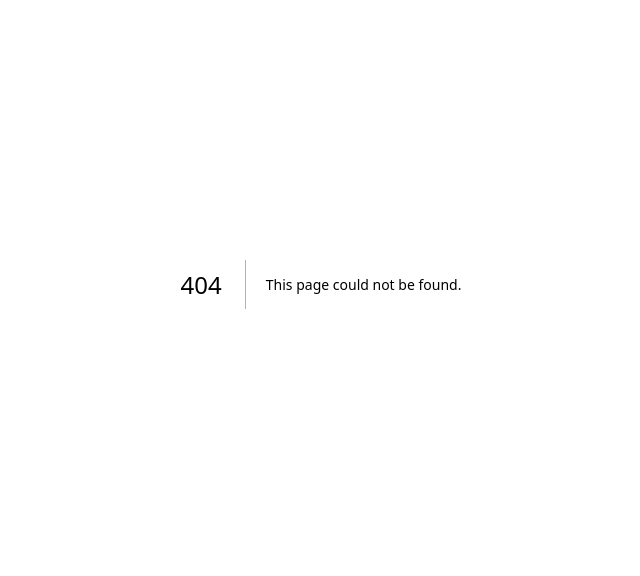
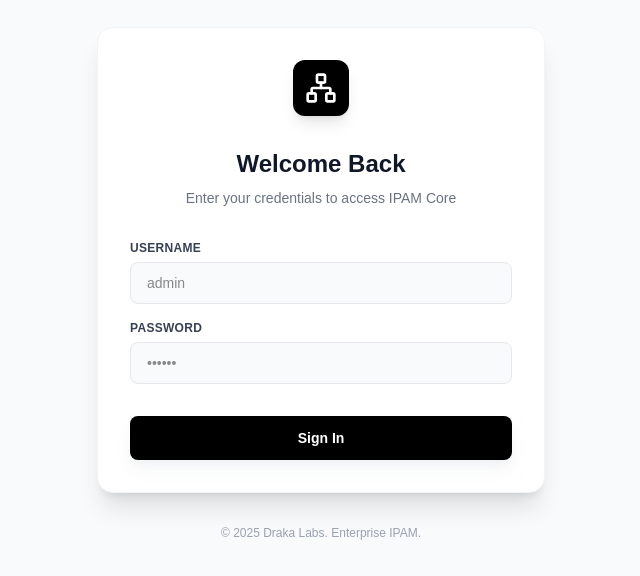
Before and after one commit to naeemAbdul-Aziz/ip-address-management-system, a Next.js app in the folder frontend/: page /login in a window 1280 px wide. Before the commit this address had no page. Shown: the part 116-692 px from the top of the page, without its empty margins (319-959 px from the left). Built offline with nearby package versions, Linux system fonts and the light colour scheme.

Commit message:
final mvp, ystem Status: The  features are effectively complete!
✅ Subnets/IPs (Core)
✅ IP Release (CRUD)
✅ Device Entity (Relations)
✅ Search (Discovery)
✅ Authentication (Security)

```diff
--- /dev/null
+++ b/frontend/app/login/page.tsx
@@ -0,0 +1,104 @@
+'use client';
+import React, { useState } from 'react';
+import { Network } from 'lucide-react';
+import { useRouter } from 'next/navigation';
+
+export default function LoginPage() {
+  const [username, setUsername] = useState('');
+  const [password, setPassword] = useState('');
+  const [error, setError] = useState('');
+  const [loading, setLoading] = useState(false);
+  const router = useRouter();
+
+  const handleLogin = async (e: React.FormEvent) => {
+    e.preventDefault();
+    setLoading(true);
+    setError('');
+
+    try {
+      // Import API dynamically to avoid circular deps if we put auth logic there
+      const API_URL = process.env.NEXT_PUBLIC_API_URL || 'http://localhost:8000';
+
+      const formData = new FormData();
+      formData.append('username', username);
+      formData.append('password', password);
+
+      const res = await fetch(`${API_URL}/token`, {
+        method: 'POST',
+        body: formData,
+      });
+
+      if (!res.ok) {
+        throw new Error('Invalid credentials');
+      }
+
+      const data = await res.json();
+      localStorage.setItem('token', data.access_token);
+      router.push('/');
+
+    } catch (err: any) {
+      setError(err.message || 'Login failed');
+    } finally {
+      setLoading(false);
+    }
+  };
+
+  return (
+    <div className="min-h-screen bg-gray-50 flex flex-col items-center justify-center p-4">
+      <div className="w-full max-w-md bg-white rounded-2xl shadow-xl border border-gray-100 p-8">
+        <div className="flex justify-center mb-8">
+          <div className="bg-black text-white p-3 rounded-xl shadow-lg">
+            <Network size={32} />
+          </div>
+        </div>
+
+        <h1 className="text-2xl font-bold text-center text-gray-900 mb-2">Welcome Back</h1>
+        <p className="text-gray-500 text-center mb-8 text-sm">Enter your credentials to access IPAM Core</p>
+
+        {error && (
+          <div className="mb-6 p-3 bg-red-50 text-red-600 text-xs font-medium rounded-lg text-center border border-red-100">
+            {error}
+          </div>
+        )}
+
+        <form onSubmit={handleLogin} className="space-y-4">
+          <div>
+            <label className="block text-xs font-semibold text-gray-700 uppercase tracking-wide mb-1.5">Username</label>
+            <input
+              type="text"
+              value={username}
+              onChange={(e) => setUsername(e.target.value)}
+              className="w-full px-4 py-2.5 bg-gray-50 border border-gray-200 rounded-lg text-sm focus:outline-none focus:ring-2 focus:ring-black/5 focus:bg-white transition-all"
+              placeholder="admin"
+              required
+            />
+          </div>
+
+          <div>
+            <label className="block text-xs font-semibold text-gray-700 uppercase tracking-wide mb-1.5">Password</label>
+            <input
+              type="password"
+              value={password}
+              onChange={(e) => setPassword(e.target.value)}
+              className="w-full px-4 py-2.5 bg-gray-50 border border-gray-200 rounded-lg text-sm focus:outline-none focus:ring-2 focus:ring-black/5 focus:bg-white transition-all"
+              placeholder="••••••"
+              required
+            />
+          </div>
+
+          <button
+            type="submit"
+            disabled={loading}
+            className="w-full bg-black text-white py-3 rounded-lg text-sm font-semibold hover:bg-gray-900 transition-colors shadow-lg shadow-gray-200/50 disabled:opacity-50 mt-4"
+          >
+            {loading ? 'Authenticating...' : 'Sign In'}
+          </button>
+        </form>
+      </div>
+
+      <p className="mt-8 text-xs text-gray-400">
+        &copy; 2025 Draka Labs. Enterprise IPAM.
+      </p>
+    </div>
+  );
+}
--- a/frontend/app/page.tsx
+++ b/frontend/app/page.tsx
@@ -127,20 +127,64 @@
     <div className="min-h-screen bg-gray-50 text-gray-900 font-sans selection:bg-gray-200 pb-20">
       {/* Header */}
       <header className="border-b border-gray-200 bg-white/80 backdrop-blur-md sticky top-0 z-50 shadow-sm">
-        <div className="max-w-7xl mx-auto px-4 md:px-6 h-16 flex items-center justify-between">
-          <div className="flex items-center gap-2">
+        <div className="max-w-7xl mx-auto px-4 md:px-6 h-16 flex items-center justify-between gap-4">
+          <div className="flex items-center gap-2 flex-shrink-0">
             <div className="bg-black text-white p-1.5 rounded-lg shadow-sm">
               <Network size={20} />
             </div>
             <h1 className="text-lg font-semibold tracking-tight text-gray-900 hidden md:block">
               IPAM Core
             </h1>
-            <h1 className="text-lg font-semibold tracking-tight text-gray-900 md:hidden">
-              IPAM
-            </h1>
           </div>
-          <div className="flex items-center gap-4">
-            <div className="flex items-center gap-2 px-3 py-1.5 bg-emerald-50 rounded-full text-xs font-medium text-emerald-700 border border-emerald-100">
+
+           {/* Search Bar */}
+           <div className="flex-1 max-w-md relative group">
+                <div className="relative">
+                    <Search size={16} className="absolute left-3 top-2.5 text-gray-400 group-focus-within:text-black transition-colors" />
+                    <input
+                        placeholder="Search IPs, Hostnames, or CIDRs..."
+                        className="w-full pl-9 pr-4 py-2 bg-gray-100/50 border border-gray-200 rounded-lg text-sm focus:outline-none focus:ring-2 focus:ring-black/5 focus:bg-white transition-all"
+                        onChange={async (e) => {
+                            const val = e.target.value;
+                            if (val.length >= 2) {
+                                try {
+                                    const { search } = await import('../lib/api');
+                                    const res = await search(val);
+                                    // Hacky simple dropdown for MVP - ideally should be a component
+                                    const dropdown = document.getElementById('search-results');
+                                    if (dropdown) {
+                                        dropdown.innerHTML = res.map(r => `
+                                            <div class="px-4 py-3 hover:bg-gray-50 cursor-pointer border-b border-gray-50 last:border-0">
+                                                <div class="flex items-center gap-2">
+                                                    <span class="text-[10px] font-bold uppercase tracking-wider text-gray-500 bg-gray-100 px-1.5 py-0.5 rounded">${r.type}</span>
+                                                    <span class="text-sm font-medium text-gray-900">${r.title}</span>
+                                                </div>
+                                                <div class="text-xs text-gray-500 pl-1 mt-0.5">${r.subtitle}</div>
+                                            </div>
+                                        `).join('') || '<div class="p-4 text-sm text-gray-500">No results found</div>';
+                                        dropdown.classList.remove('hidden');
+                                    }
+                                } catch (e) {
+                                    console.error(e);
+                                }
+                            } else {
+                                document.getElementById('search-results')?.classList.add('hidden');
+                            }
+                        }}
+                        onBlur={() => setTimeout(() => document.getElementById('search-results')?.classList.add('hidden'), 200)}
+                        onFocus={() => {
+                             if ((document.querySelector('input[placeholder^="Search"]') as HTMLInputElement).value.length >= 2) {
+                                 document.getElementById('search-results')?.classList.remove('hidden');
+                             }
+                        }}
+                    />
+                </div>
+                {/* Results Dropdown */}
+                <div id="search-results" className="hidden absolute top-full left-0 right-0 mt-2 bg-white rounded-xl shadow-xl border border-gray-100 overflow-hidden max-h-64 overflow-y-auto z-50"></div>
+           </div>
+
+          <div className="flex items-center gap-4 flex-shrink-0">
+            <div className="hidden md:flex items-center gap-2 px-3 py-1.5 bg-emerald-50 rounded-full text-xs font-medium text-emerald-700 border border-emerald-100">
               <div className="w-1.5 h-1.5 rounded-full bg-emerald-500 animate-pulse" />
               Operational
             </div>
--- a/frontend/components/SubnetGrid.tsx
+++ b/frontend/components/SubnetGrid.tsx
@@ -1,5 +1,5 @@
 import React, { useEffect, useState } from 'react';
-import { Subnet, IPAddress, getSubnetIPs, allocateIP } from '../lib/api';
+import { Subnet, IPAddress, getSubnetIPs, allocateIP, releaseIp } from '../lib/api';
 import { Plus, RefreshCw } from 'lucide-react';
 
 interface SubnetGridProps {
@@ -30,9 +30,14 @@
 
   const handleAllocate = async () => {
     if (allocating) return;
+
+    // Simple prompt for MVP - can be replaced with Modal later
+    const deviceName = prompt("Enter Device Name / Hostname (Optional):");
+    if (deviceName === null) return; // Cancelled
+
     try {
       setAllocating(true);
-      await allocateIP(subnet.id);
+      await allocateIP(subnet.id, deviceName || undefined);
       await fetchIPs(); // Refresh
     } catch (error) {
       alert('Failed to allocate IP (Subnet might be full)');
@@ -72,7 +77,15 @@
           key={i}
           title={existing ? `${currentIP} (${existing.hostname})` : currentIP}
           className={`w-3 h-3 rounded-[2px] ${statusClass} transition-all duration-200`}
-          onClick={() => !existing && i !== 0 && i !== 255 ? handleAllocate() : null}
+          onClick={() => {
+            if (!existing && i !== 0 && i !== 255) {
+                handleAllocate();
+            } else if (existing) {
+                if (window.confirm(`Release IP ${currentIP}?`)) {
+                    releaseIp(existing.id).then(fetchIPs).catch(e => alert(e.message));
+                }
+            }
+          }}
         />
       );
     }
@@ -85,15 +98,18 @@
             {ips.map(ip => (
                 <span key={ip.id} className="bg-black text-white text-xs px-2 py-1 rounded-md font-medium">{ip.address}</span>
             ))}
+        </div>
+         <div className="mt-2">
               <button
                onClick={handleAllocate}
                disabled={allocating}
-              className="bg-gray-200 text-gray-700 px-3 py-1 rounded-md text-xs font-medium hover:bg-gray-300"
+               className="bg-black text-white px-3 py-1.5 rounded-md text-xs font-medium hover:bg-gray-800 disabled:opacity-50"
              >
-              + Alloc
+               + Allocate New
              </button>
          </div>
         </div>
+
     );
   }
 
--- a/frontend/lib/api.ts
+++ b/frontend/lib/api.ts
@@ -8,6 +8,29 @@
         'Content-Type': 'application/json',
     },
 });
+
+// Auth Interceptor
+api.interceptors.request.use((config) => {
+    const token = localStorage.getItem('token');
+    if (token) {
+        config.headers.Authorization = `Bearer ${token}`;
+    }
+    return config;
+});
+
+// Error handling (401 Redirect)
+api.interceptors.response.use(
+    (response) => response,
+    (error) => {
+        if (error.response && error.response.status === 401) {
+            localStorage.removeItem('token');
+            if (window.location.pathname !== '/login') {
+                window.location.href = '/login';
+            }
+        }
+        return Promise.reject(error);
+    }
+);
 
 export interface Namespace {
     id: number;
@@ -72,8 +95,8 @@
     return response.data;
 };
 
-export const allocateIP = async (subnetId: number) => {
-    const response = await api.post<IPAddress>(`/subnets/${subnetId}/allocate`);
+export const allocateIP = async (subnetId: number, hostname?: string) => {
+    const response = await api.post<IPAddress>(`/subnets/${subnetId}/allocate`, { hostname });
     return response.data;
 };
 
@@ -82,4 +105,21 @@
     return response.data;
 };
 
+export interface SearchResult {
+    type: 'ip' | 'subnet';
+    id: number;
+    title: string;
+    subtitle: string;
+    link: string;
+}
+
+export const search = async (q: string) => {
+    const response = await api.get<{ results: SearchResult[] }>('/search', { params: { q } });
+    return response.data.results;
+};
+
+export const releaseIp = async (ipId: number): Promise<void> => {
+    await api.delete(`/ips/${ipId}`);
+};
+
 export default api;
```
Lines whose indentation alone changed are shown as unchanged.
